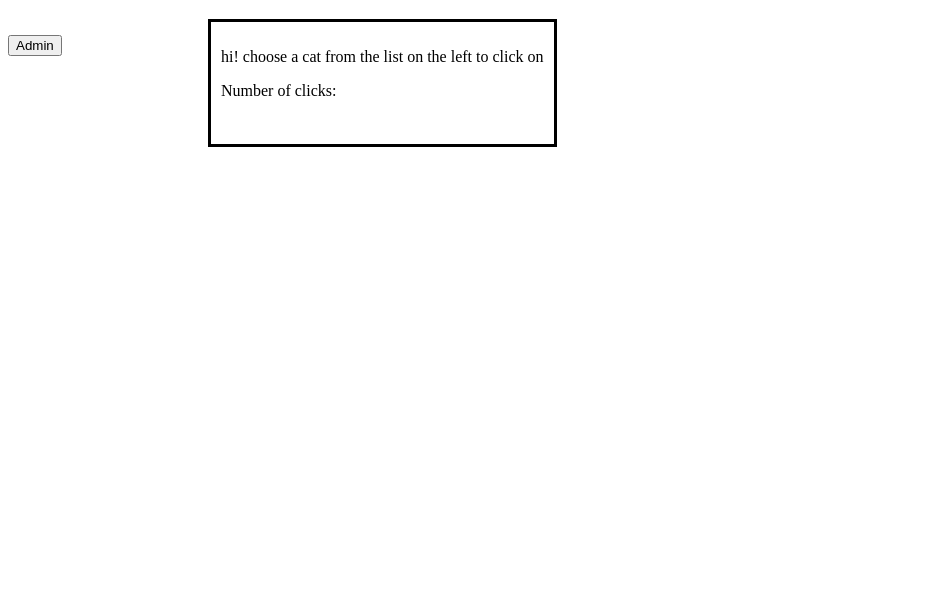
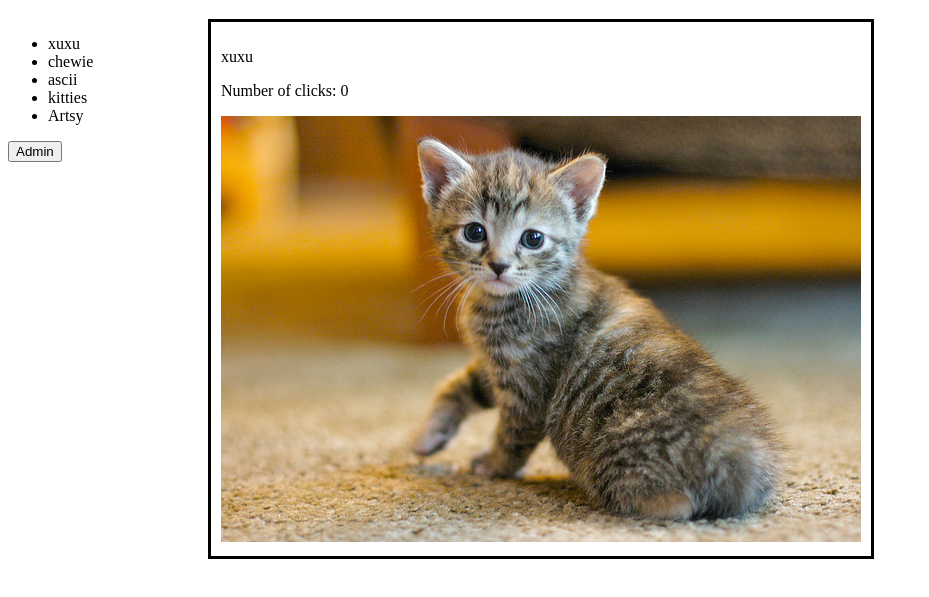
Before and after one commit to mpmckenna8/catcount, a website: page index.html in a window 1280 px wide. Shown: the part 61-658 px from the top of the page, without its empty margins (0-929 px from the left). Drawn offline with Linux system fonts and the light colour scheme; the site is published under a folder, as on GitHub Pages, so addresses that start at the root find nothing.

Commit message:
maybe now js link works

```diff
--- a/index.html
+++ b/index.html
@@ -44,6 +44,6 @@
       <img src="" class="kittie" id="xu"></img>
     </div>
 
-  <script src="/catpic.js"></script>
+  <script src="./catpic.js"></script>
   </body>
 </html>
```
